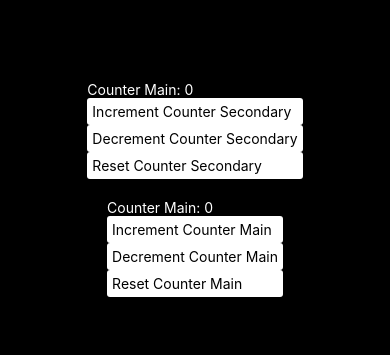
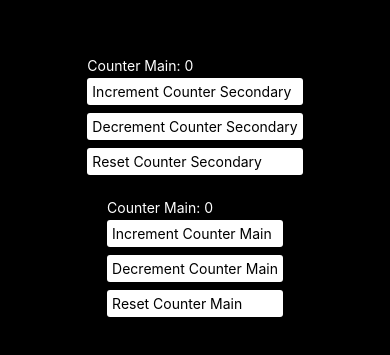
Before and after one commit to valentinmakov/UseReducerTest, a React Native app: screen / in a window 390 px wide. Shown: the part 233-588 px from the top of the page. Built offline with nearby package versions, Linux system fonts and the light colour scheme.

Commit message:
Styles updated

```diff
--- a/src/components/ViewCounterMain.tsx
+++ b/src/components/ViewCounterMain.tsx
@@ -41,6 +41,7 @@ const styles = StyleSheet.create({
         padding: 5,
         borderRadius: 3,
         backgroundColor: '#FFF',
+        marginVertical: 4,
     },
     buttonText: {
         color: '#000',
--- a/src/components/ViewCounterSecondary.tsx
+++ b/src/components/ViewCounterSecondary.tsx
@@ -41,6 +41,7 @@ const styles = StyleSheet.create({
         padding: 5,
         borderRadius: 3,
         backgroundColor: '#FFF',
+        marginVertical: 4,
     },
     buttonText: {
         color: '#000',
```
